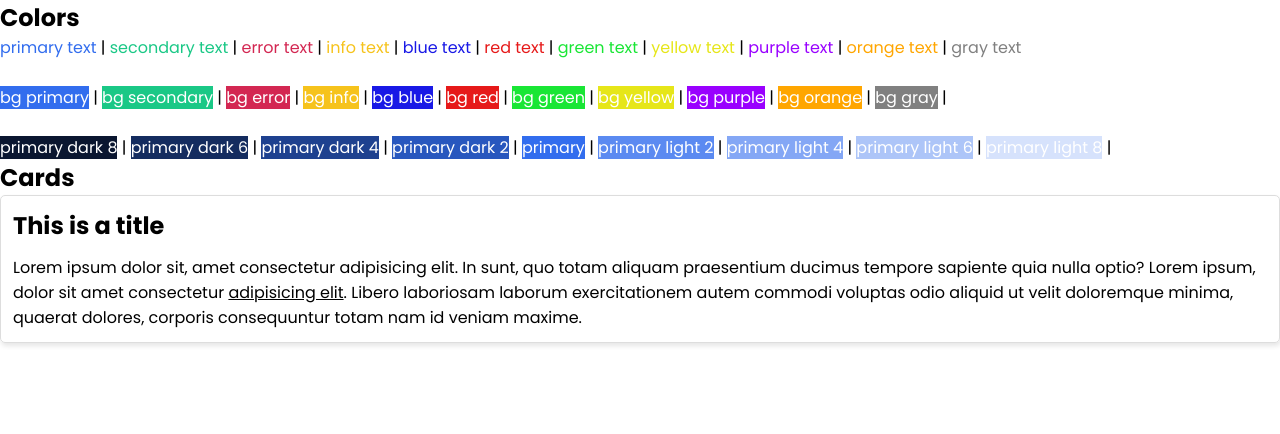
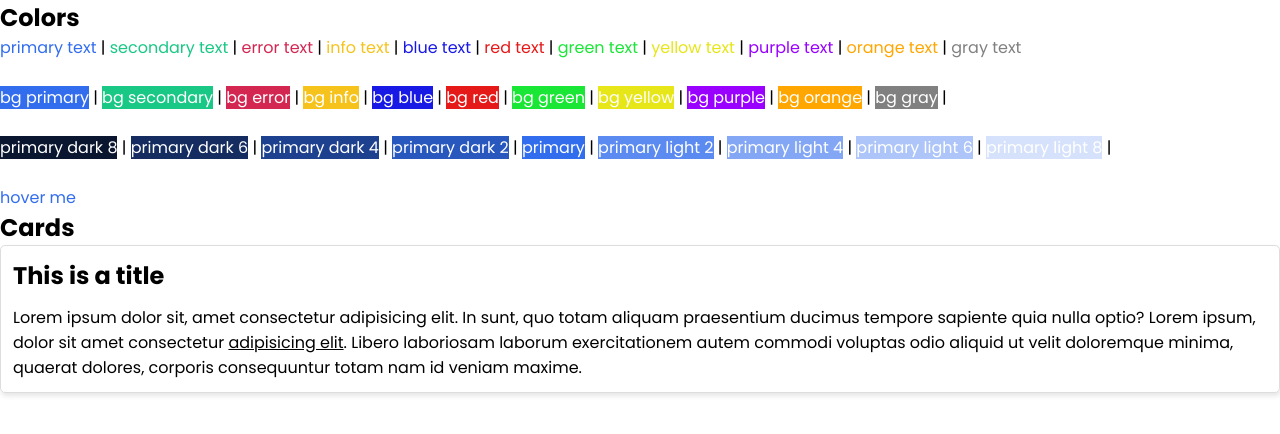
Before and after one commit to adesolasarah/complete_sass, a website: page index.html in a window 1280 px wide. Drawn offline with Linux system fonts and the light colour scheme.

Commit message:
added text to index.html

```diff
--- a/index.html
+++ b/index.html
@@ -48,6 +48,8 @@
     <span class="bg-primary-light-6 text-white">primary light 6</span> |
     <span class="bg-primary-light-8 text-white">primary light 8</span> |
 
+    <br><br>
+    <a href="#" class="text-primary text-hover-orange-light-1">hover me</a>
         <!-- font sizes -->
 
         <!-- buttons -->
```
